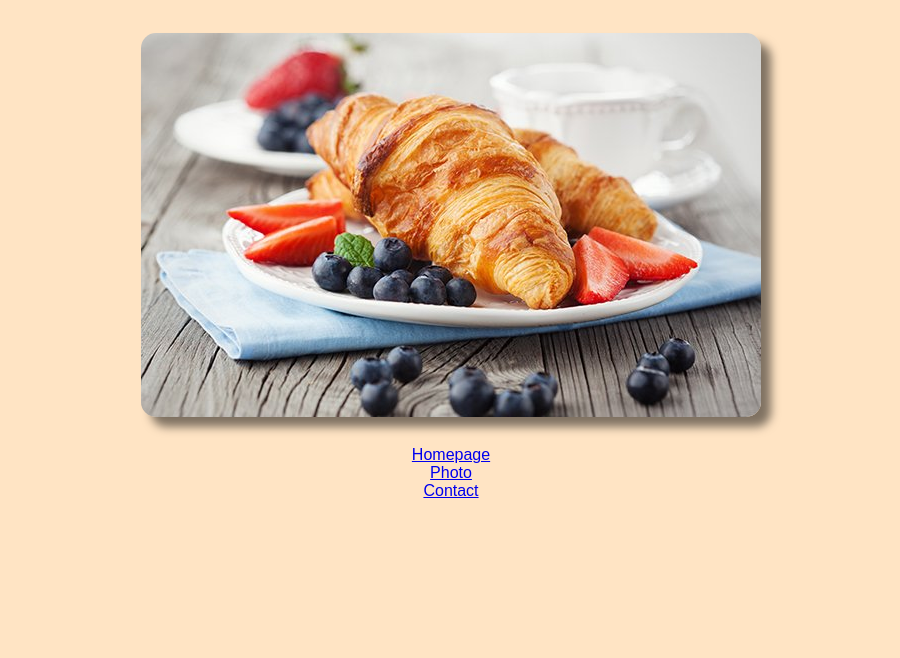
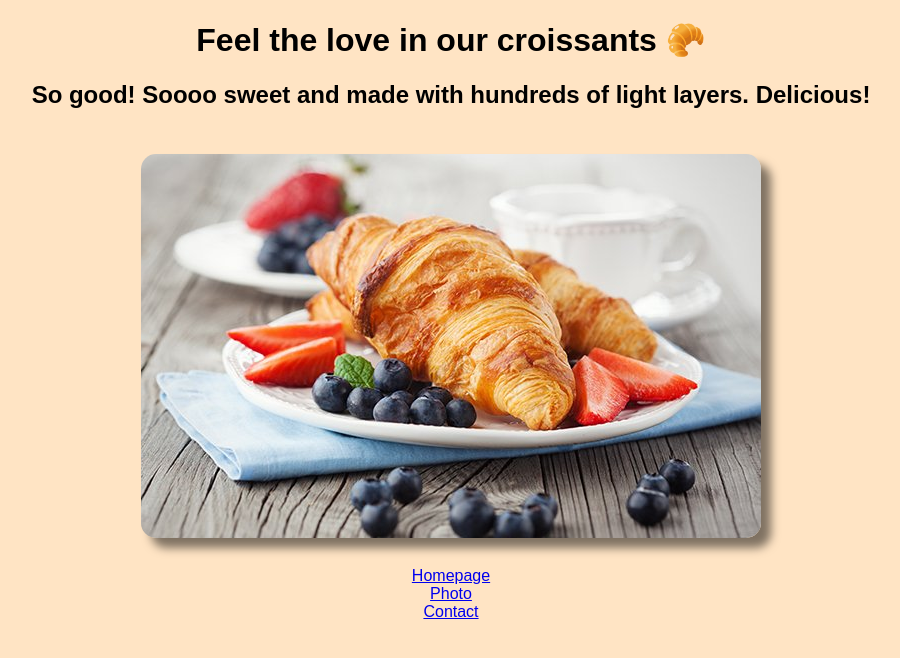
Before and after one commit to iuliana-domentii/Croissant, a plain HTML site: page photo.html in a window 1280 px wide. Shown: the whole page, without its empty margins (189-1089 px from the left). Drawn offline with Linux system fonts and the light colour scheme.

Commit message:
SEO edited

```diff
--- a/photo.html
+++ b/photo.html
@@ -4,10 +4,14 @@
     <meta charset="UTF-8" />
     <meta http-equiv="X-UA-Compatible" content="IE=edge" />
     <meta name="viewport" content="width=device-width, initial-scale=1.0" />
-    <title>Photo</title>
+    <title>Best Croissant</title>
     <link rel="stylesheet" href="styles/style.css" />
   </head>
   <body>
+    <h1>Feel the love in our croissants 🥐</h1>
+    <h2>
+      So good! Soooo sweet and made with hundreds of light layers. Delicious!
+    </h2>
     <img src="images/croissant.jpg" class="croissant-img" />
     <div><a href="index.html"> Homepage </a></div>
     <div><a href="photo.html"> Photo </a></div>
```
Also changed, not shown: index.html (+3 -1 lines).
